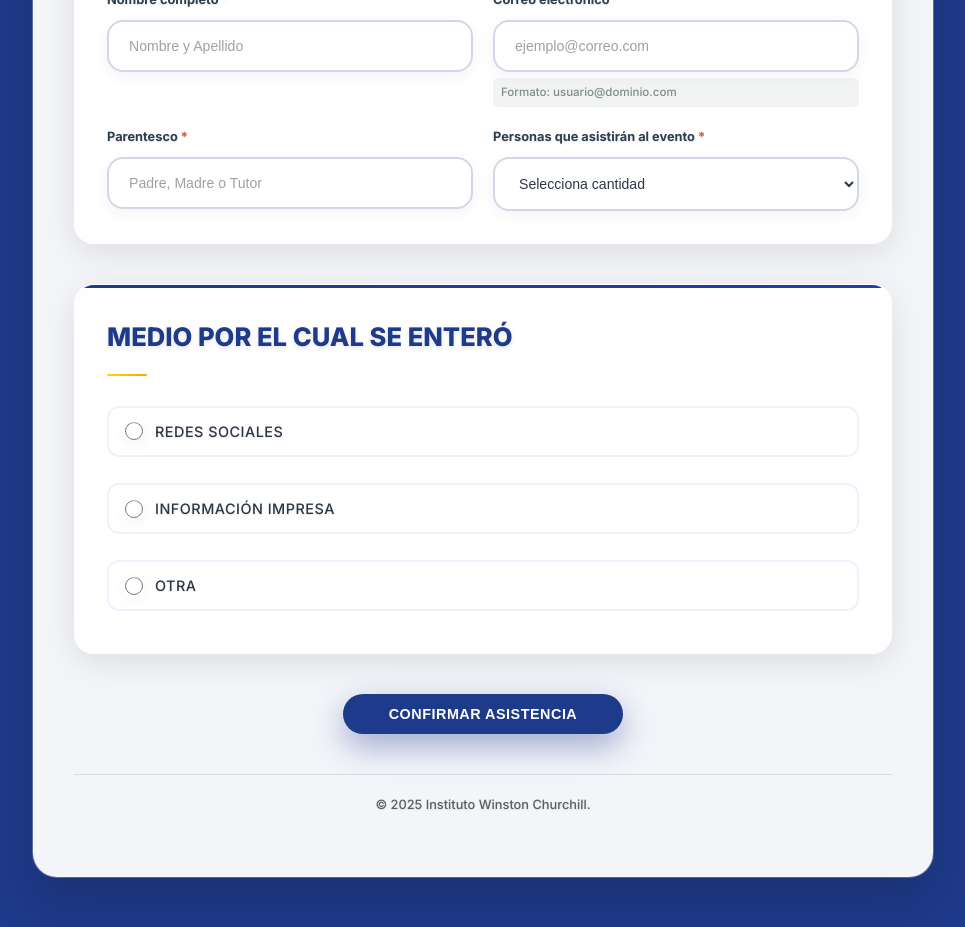
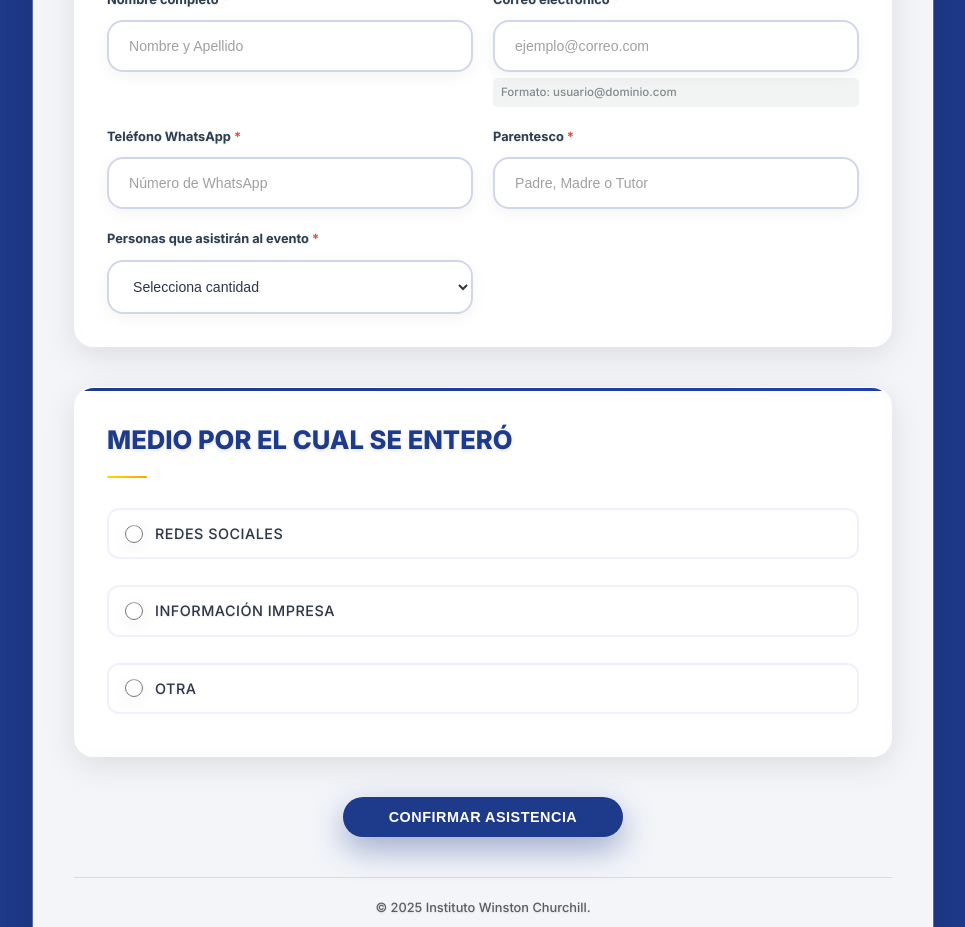
Before and after one commit to winston93-cloud/open_house, a Next.js app: page / in a window 1280 px wide. Shown: the part 1180-2107 px from the top of the page, without its empty margins (157-1122 px from the left). Built offline with nearby package versions, Linux system fonts and the light colour scheme.

Commit message:
Add telefono WhatsApp field to Open House form

```diff
--- a/app/components/InscripcionForm.tsx
+++ b/app/components/InscripcionForm.tsx
@@ -11,6 +11,7 @@ interface FormData {
   escuelaProcedencia: string
   nombreCompleto: string
   correo: string
+  telefono: string
   parentesco: string
   personasAsistiran: string
   medioEntero: string
@@ -30,6 +31,7 @@ export default function InscripcionForm() {
     escuelaProcedencia: '',
     nombreCompleto: '',
     correo: '',
+    telefono: '',
     parentesco: '',
     personasAsistiran: '',
     medioEntero: ''
@@ -87,7 +89,7 @@ export default function InscripcionForm() {
     const requiredFields = [
       'nombreAspirante', 'nivelAcademico', 'gradoEscolar', 'fechaNacimiento',
       'genero', 'escuelaProcedencia', 'nombreCompleto', 'correo',
-      'parentesco', 'personasAsistiran', 'medioEntero'
+      'telefono', 'parentesco', 'personasAsistiran', 'medioEntero'
     ]
 
     requiredFields.forEach(field => {
@@ -119,6 +121,7 @@ export default function InscripcionForm() {
       escuelaProcedencia: 'Escuela de procedencia',
       nombreCompleto: 'Nombre completo',
       correo: 'Correo electrónico',
+      telefono: 'Teléfono WhatsApp',
       parentesco: 'Parentesco',
       personasAsistiran: 'Personas que asistirán al evento',
       medioEntero: 'Medio por el cual se enteró'
@@ -426,6 +429,22 @@ export default function InscripcionForm() {
                 </div>
               </div>
 
+              <div className="form-group">
+                <label htmlFor="telefono">
+                  Teléfono WhatsApp <span className="required">*</span>
+                </label>
+                <input
+                  type="tel"
+                  id="telefono"
+                  name="telefono"
+                  value={formData.telefono}
+                  onChange={handleInputChange}
+                  placeholder="Número de WhatsApp"
+                />
+                {errors.telefono && (
+                  <div className="error-message">{errors.telefono}</div>
+                )}
+              </div>
 
               <div className="form-group">
                 <label htmlFor="parentesco">
```
